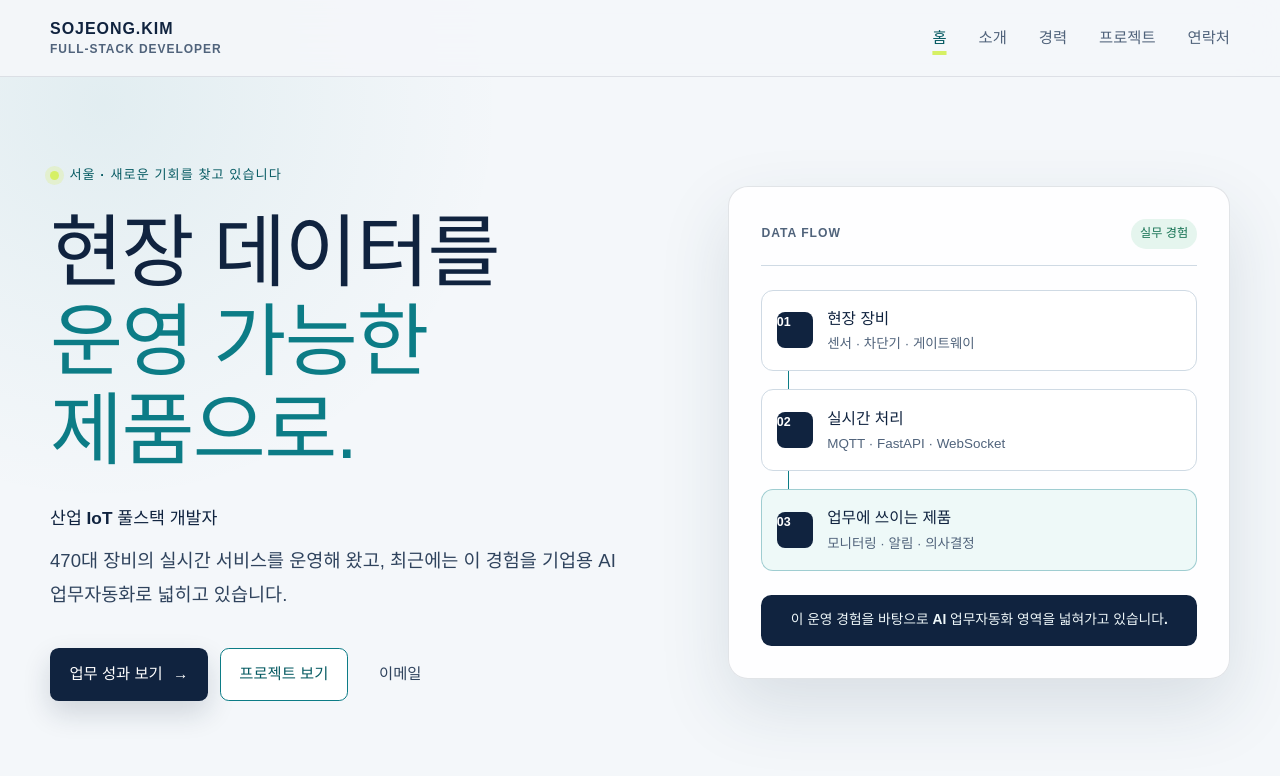
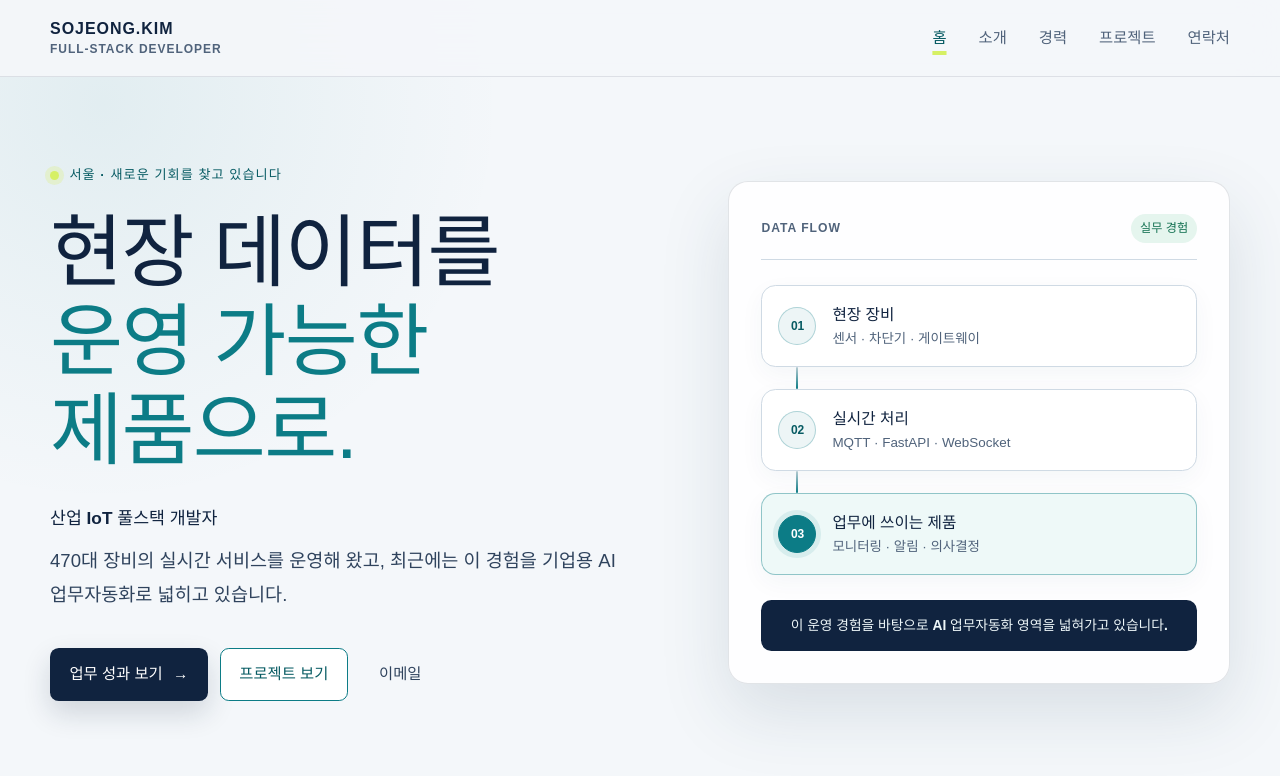
Before and after one commit to jammy0903/portfolio, a React (Vite) app: page / in a window 1280 px wide. Shown: the top 776 px of the page. Built offline with nearby package versions, Linux system fonts and the light colour scheme; a web font is replaced by a local one.

Commit message:
style: refine system flow numbering

```diff
--- a/src/index.css
+++ b/src/index.css
@@ -314,58 +314,79 @@ button:focus-visible {
 }
 
 .system-flow {
-  padding: 1.5rem 0;
+  padding: 1.55rem 0;
 }
 
 .system-node {
-  padding: 0.9rem;
+  min-height: 82px;
+  padding: 0.95rem 1rem;
   border: 1px solid var(--line);
-  border-radius: 0.75rem;
+  border-radius: 0.9rem;
   display: flex;
   align-items: center;
-  gap: 0.9rem;
+  gap: 1rem;
   background: #fff;
+  box-shadow: 0 8px 24px rgba(29, 59, 83, 0.045);
 }
 
 .system-node--accent {
-  border-color: rgba(12, 124, 134, 0.35);
+  border-color: rgba(12, 124, 134, 0.42);
   background: #eef9f8;
 }
 
 .system-node__icon {
-  width: 36px;
-  height: 36px;
-  border-radius: 0.5rem;
+  width: 38px;
+  height: 38px;
+  border: 1px solid rgba(12, 124, 134, 0.28);
+  border-radius: 50%;
   display: grid;
   place-items: center;
   flex: 0 0 auto;
-  background: var(--ink);
+  background: #edf5f6;
+  color: var(--accent-dark);
+  font-size: 0.75rem;
+  font-weight: 700;
+  font-variant-numeric: tabular-nums;
+  letter-spacing: -0.03em;
+  line-height: 1;
+}
+
+.system-node--accent .system-node__icon {
+  border-color: var(--accent);
+  background: var(--accent);
+  box-shadow: 0 0 0 5px rgba(12, 124, 134, 0.1);
   color: #fff;
-  font-size: 0.78rem;
-  font-weight: 800;
 }
 
 .system-node strong,
-.system-node span {
+.system-node div span {
   display: block;
+}
+
+.system-node > div {
+  min-width: 0;
 }
 
 .system-node strong {
   color: var(--ink);
   font-size: 0.98rem;
+  line-height: 1.35;
 }
 
 .system-node div span {
+  margin-top: 0.18rem;
   color: var(--muted);
   font-size: 0.84rem;
+  line-height: 1.45;
 }
 
 .system-flow__line {
-  width: 1px;
-  height: 18px;
-  margin-left: 27px;
+  width: 2px;
+  height: 22px;
+  margin-left: calc(1rem + 19px);
   display: block;
-  background: var(--accent);
+  background: linear-gradient(180deg, #b7cbd2, var(--accent));
+  border-radius: 99px;
 }
 
 .system-card__note {
```
